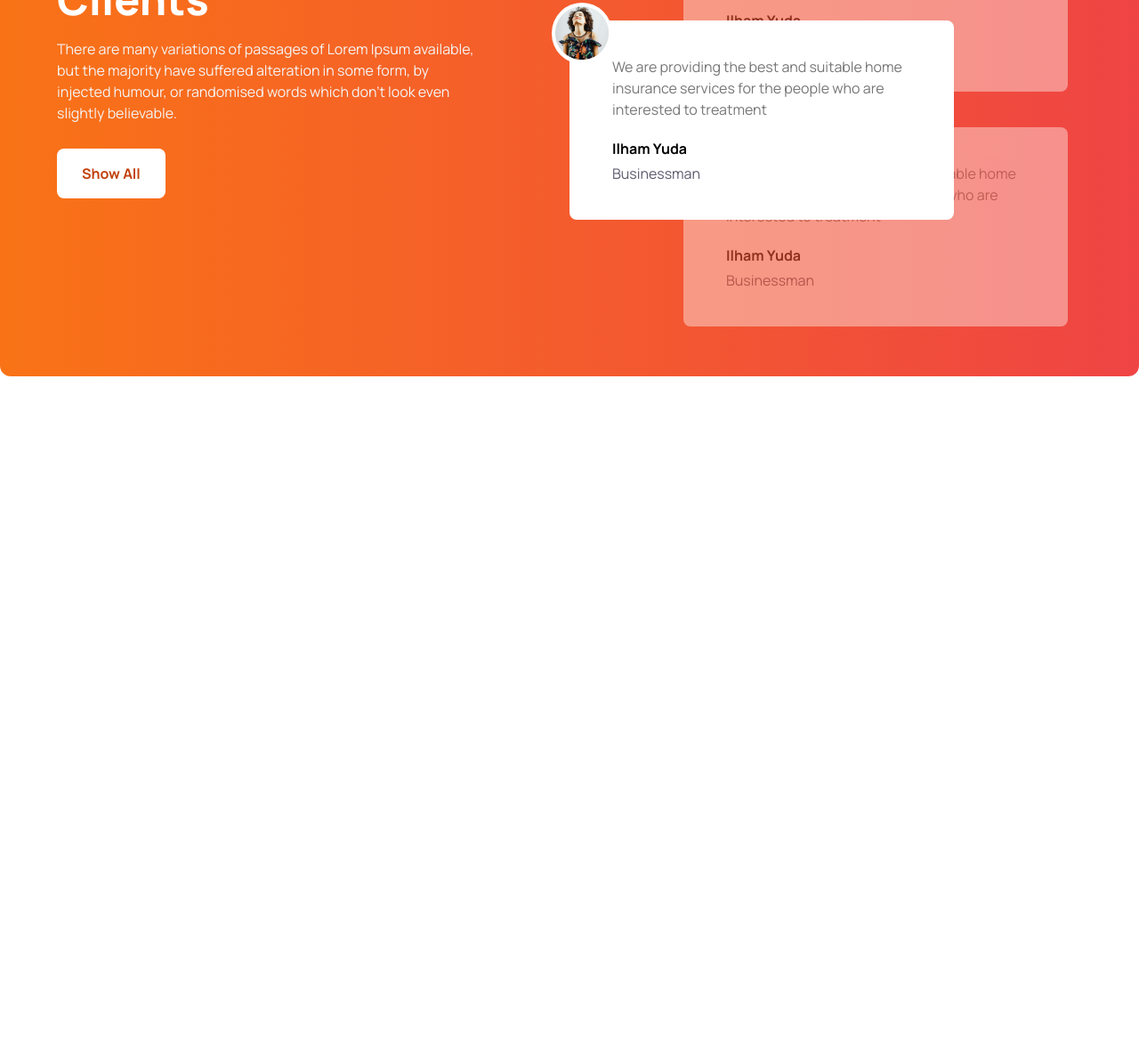
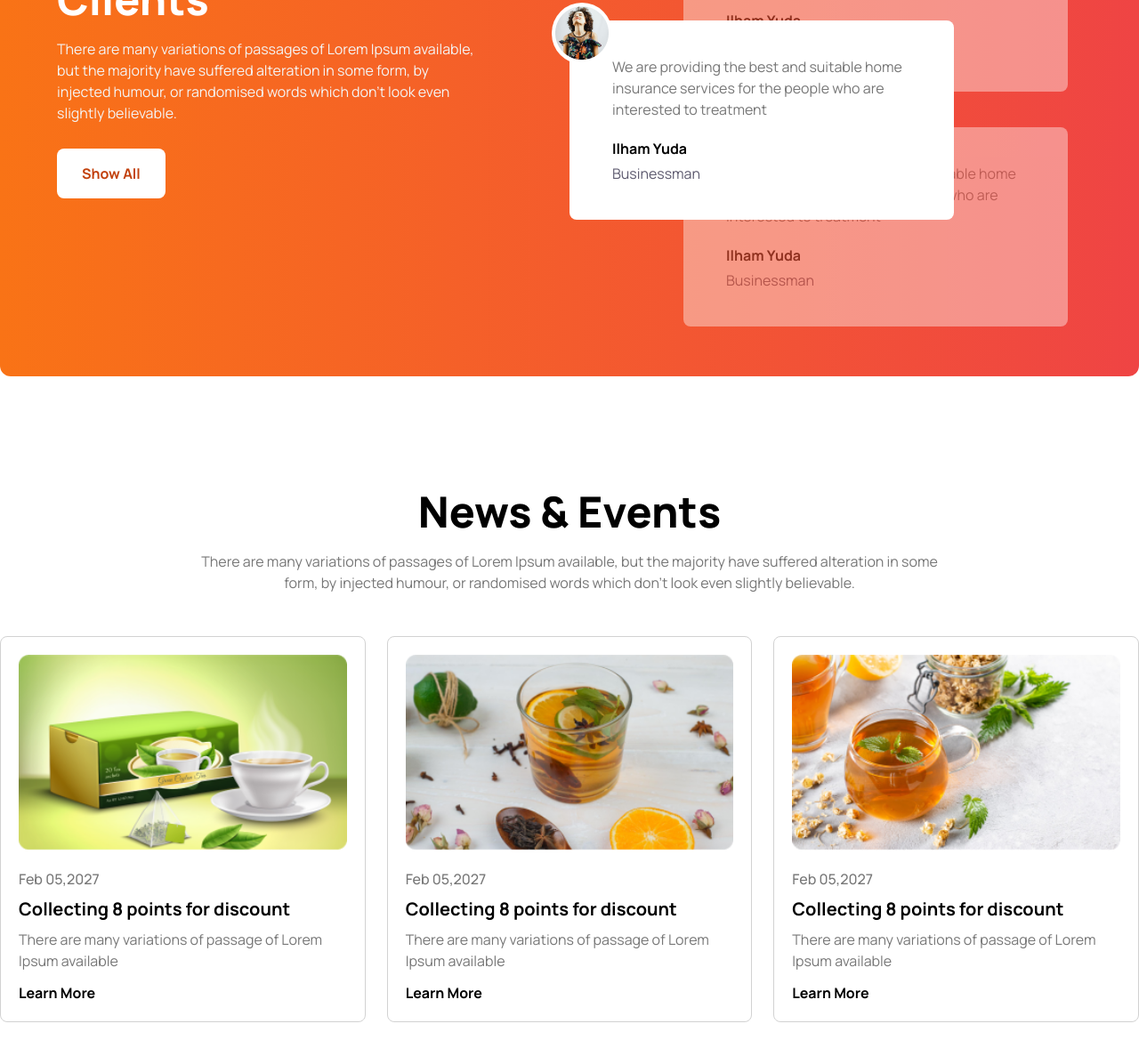
Before and after one commit to suzonmahbub/tea-house-with-tailwind, a plain HTML site: page index.html in a window 1280 px wide. Shown: the part 2111-3298 px from the top of the page at 89% size. Before the commit the page ends 2534 px from the top, so only its background shows below. Drawn offline with nearby package versions, Linux system fonts and the light colour scheme.

Commit message:
new and event section created

```diff
--- a/index.html
+++ b/index.html
@@ -275,6 +275,87 @@
           </div>
         </div>
       </div>
+
+      <!-- News and Events Section -->
+      <div class="max-w-screen-xl mx-auto py-10 md:py-20 lg:py-32">
+        <h2 class="text-black text-4xl sm:text-5xl text-center font-extrabold capitalize">
+          news & events
+        </h2>
+        <p class="w-4/6 mx-auto text-[#777777] text-center mt-5">
+          There are many variations of passages of Lorem Ipsum available, but
+          the majority have suffered alteration in some form, by injected
+          humour, or randomised words which don't look even slightly believable.
+        </p>
+        <!-- Grid Layout -->
+        <div class="grid grid-cols-1 sm:grid-cols-2 md:grid-cols-3 gap-6 px-4 xl:px-0 mt-12">
+          <!-- Card 1 -->
+          <div class="border border-[#D2D2D2] rounded-lg p-5 md:p-3 lg:p-5">
+            <!-- Image Content -->
+            <div>
+              <img class="w-full object-cover" src="./images/news-1.png" alt="news-1" />
+            </div>
+            <!-- Text Content -->
+            <div class="mt-5">
+              <h5 class="text-[#777777] font-medium capitalize">feb 05,2027</h5>
+              <h3 class="text-xl font-bold mt-2">
+                Collecting 8 points for discount
+              </h3>
+              <p class="text-[#777777] mt-2">
+                There are many variations of passage of Lorem Ipsum available
+              </p>
+              <a
+                href="#"
+                class="inline-block capitalize text-black font-bold mt-3"
+                >learn more</a
+              >
+            </div>
+          </div>
+          <!-- Card 2 -->
+          <div class="border border-[#D2D2D2] rounded-lg p-5 md:p-3 lg:p-5">
+            <!-- Image Content -->
+            <div>
+              <img class="w-full object-cover"  src="./images/news-2.png" alt="news-2" />
+            </div>
+            <!-- Text Content -->
+            <div class="mt-5">
+              <h5 class="text-[#777777] font-medium capitalize">feb 05,2027</h5>
+              <h3 class="text-xl font-bold mt-2">
+                Collecting 8 points for discount
+              </h3>
+              <p class="text-[#777777] mt-2">
+                There are many variations of passage of Lorem Ipsum available
+              </p>
+              <a
+                href="#"
+                class="inline-block capitalize text-black font-bold mt-3"
+                >learn more</a
+              >
+            </div>
+          </div>
+          <!-- Card 3 -->
+          <div class="border border-[#D2D2D2] rounded-lg p-5 md:p-3 lg:p-5">
+            <!-- Image Content -->
+            <div>
+              <img class="w-full object-cover"  src="./images/news-3.png" alt="news-3" />
+            </div>
+            <!-- Text Content -->
+            <div class="mt-5">
+              <h5 class="text-[#777777] font-medium capitalize">feb 05,2027</h5>
+              <h3 class="text-xl font-bold mt-2">
+                Collecting 8 points for discount
+              </h3>
+              <p class="text-[#777777] mt-2">
+                There are many variations of passage of Lorem Ipsum available
+              </p>
+              <a
+                href="#"
+                class="inline-block capitalize text-black font-bold mt-3"
+                >learn more</a
+              >
+            </div>
+          </div>
+        </div>
+      </div>
     </main>
 
     <!-- Footer -->
```
